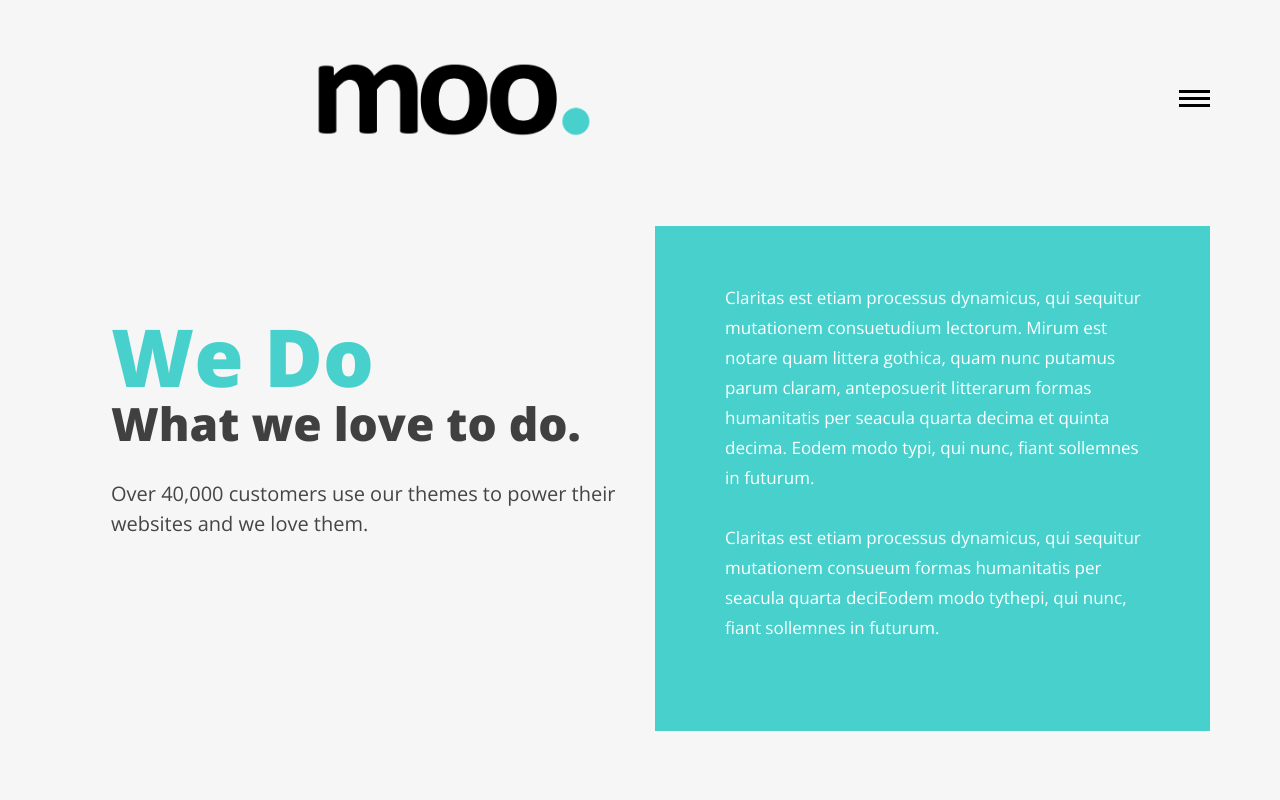
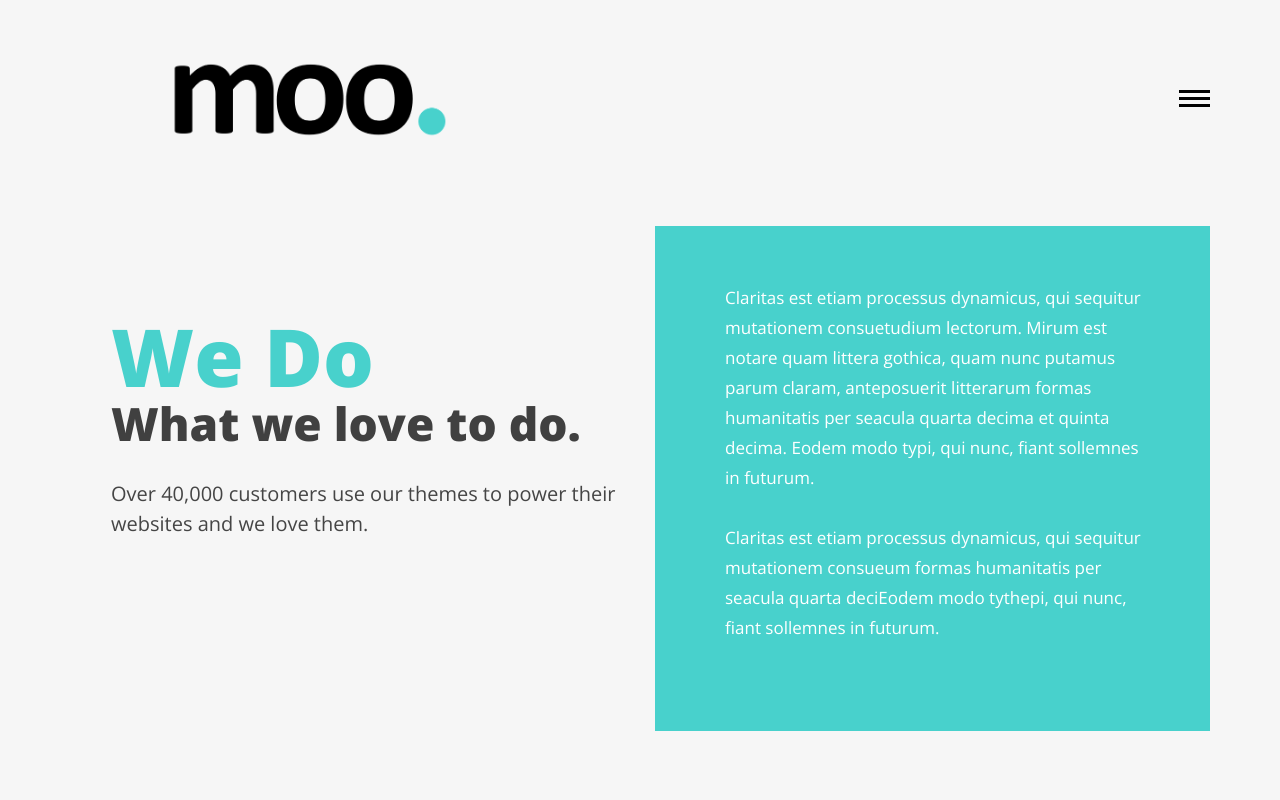
Before and after one commit to alex000625/moo, a plain HTML site: page about.html in a window 1280 px wide. Shown: the top 800 px of the page. Drawn offline with nearby package versions, Linux system fonts and the light colour scheme; a web font is replaced by a local one.

Commit message:
Update about.html

```diff
--- a/about.html
+++ b/about.html
@@ -64,7 +64,7 @@
 
                     	<h1>
 
-                        	<a href="index.html" title="moo"><img src="images/logo.png" title="moo" alt="moo" style = "transform: scale(0.45,0.45); margin-left: 2em; margin-top: -68px;"/></a>
+                        	<a href="index.html" title="moo"><img src="images/logo.png" title="moo" alt="moo" style = "transform: scale(0.45,0.45); margin-left: -2em; margin-top: -68px;"/></a>
 
                         </h1>
 
```
